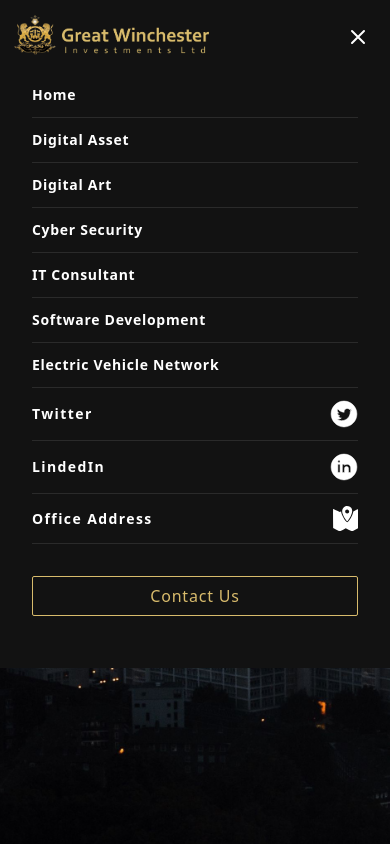
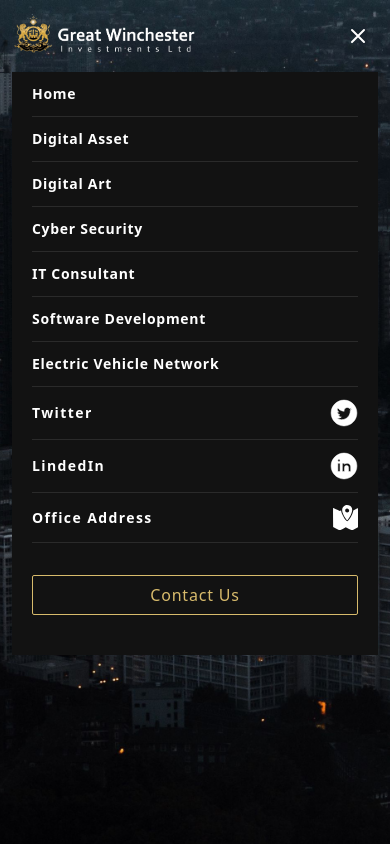
Before and after one commit to blackhorsese/Great-Winchester-2.0, a React (Create React App) app: page / in a window 390 px wide. Both pictures are taken after a click on the button "Open main menu". Shown: the top 844 px of the page. Built offline with nearby package versions, Linux system fonts and the light colour scheme.

Commit message:
Update Navbar.jsx

```diff
--- a/src/Pages/Navbar.jsx
+++ b/src/Pages/Navbar.jsx
@@ -40,7 +40,8 @@
             <div className="flex items-center max-w-screen-2xl justify-between mx-auto w-full">
               <div className="flex-shrink-0 py-2 items-center duration-500">
                 <a href="/">
-                  <img width={210} className='items-center duration-500' src='./color-logo.png' alt='favicon.png'/>
+                  <img width={210} className='hidden md:block lg:block items-center duration-500' src='./color-logo.png' alt='favicon.png'/>
+                  <img width={180} className='block md:hidden lg:hidden items-center duration-500' src='./color-logo.png' alt='favicon.png'/>
                 </a>
               </div>
               <div className="hidden md:block w-full duration-500 scroll-smooth">
@@ -276,14 +277,14 @@
         </Transition>
       </header>
       ) : (
-        <header className="fixed z-10 lg:px-10 md:px-10 px-3 w-full duration-500 mx-auto items-center bg-[#121212] md:bg-opacity-0 overflow-x-hidden py-3 md:py-4">
+        <header className="fixed z-10 lg:px-10 md:px-10 px-3 w-full duration-500 mx-auto items-center overflow-x-hidden py-3 md:py-4">
         <div className="mx-auto items-center overflow-x-hidden max-w-screen-2xl duration-500">
           <div className="flex items-center">
             <div className="flex items-center w-full">
               <div className="flex-shrink-0 md:py-2 items-center duration-500">
                 <a href="/">
                   <img width={220} className='items-center hidden md:block lg:block duration-500' src='./white-logo.png' alt='favicon.png'/>
-                  <img width={200} className='items-center md:hidden block lg:hidden duration-500' src='./color-logo.png' alt='favicon.png'/>
+                  <img width={185} className='items-center md:hidden block lg:hidden duration-500' src='./white-logo.png' alt='favicon.png'/>
                 </a>
               </div>
               <div className="hidden md:block w-full duration-500 scroll-smooth">
```
